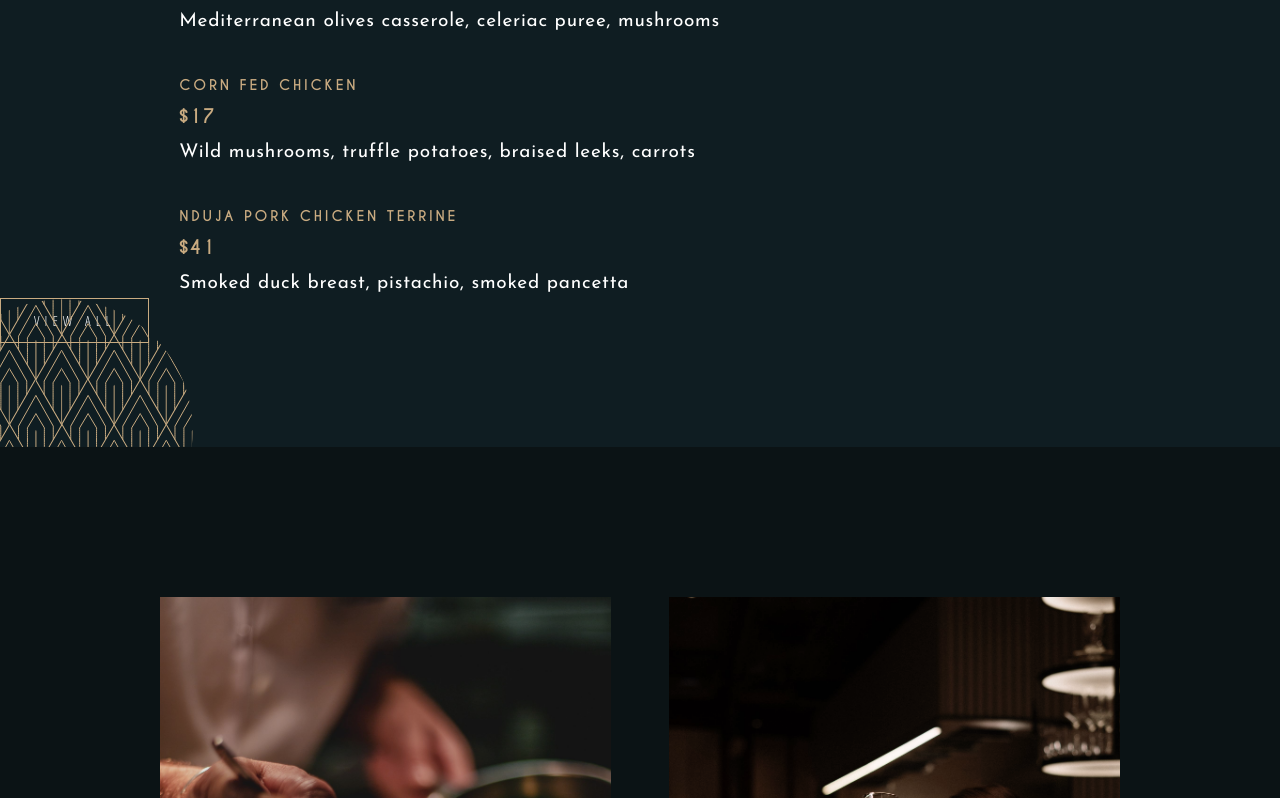
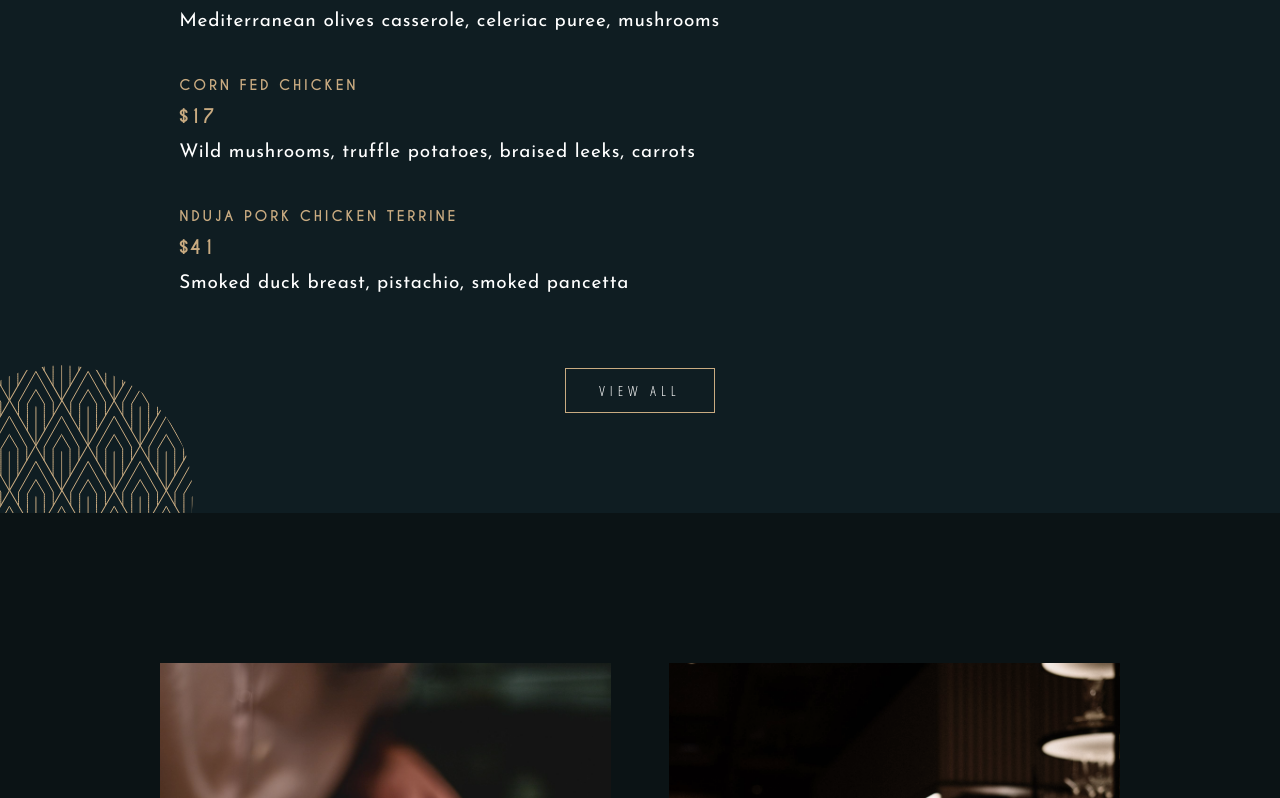
Before and after one commit to AnushaPrakash-design/Fine_Dine, a website: page index.html in a window 1280 px wide. Shown: the part 4797-5595 px from the top of the page. Drawn offline with Linux system fonts and the light colour scheme; a web font is replaced by a local one.

Commit message:
fixed 'from our menu'

```diff
--- a/index.html
+++ b/index.html
@@ -295,7 +295,10 @@
 					</div>
 				</div>
 			</div>
-			<button type="submit" class="btn">VIEW ALL</button>
+			<div class="btn_wrap">
+				<button type="submit" class="btn">VIEW ALL</button>
+			</div>
+
 			<div class="circle_pattern">
 				<img src="./images/patterns/Parttern-Circle.svg" alt="" />
 			</div>
--- a/scss/from_our_menu.scss
+++ b/scss/from_our_menu.scss
@@ -4,7 +4,7 @@
 	// z-index: -1;
 	width: 100%;
 	overflow: hidden;
-	// padding-bottom: 150px;
+	padding-bottom: 150px;
 	.title_wrapper {
 		h5 {
 			padding-top: 16vh;
@@ -19,7 +19,8 @@
 			color: #c9ab81;
 		}
 	}
-
+	.card_wrapper {
+		margin-bottom: 70px;
 		.card {
 			h5,
 			h4 {
@@ -47,9 +48,14 @@
 				margin: 0px 14vw;
 			}
 		}
-	.butt {
-		margin-top: 65px;
-		// padding-bottom: 150px;
+	}
+	.btn_wrap {
+		display: flex;
+		align-items: center;
+		justify-content: center;
+		.btn {
+			margin: 0 auto;
+		}
 	}
 	.circle_pattern {
 		img {
@@ -57,7 +63,7 @@
 		}
 	}
 	@media only screen and (min-width: 768px) {
-		padding-bottom: 104px;
+		padding-bottom: 100px;
 		.title_wrapper {
 			h3 {
 				width: max-content;
@@ -69,8 +75,9 @@
 				margin: initial;
 			}
 		}
-		.butt {
-			margin-top: 65px;
+		.btn {
+			// margin-top: 65px;
+			margin: 0 auto;
 			// padding-bottom: 110px;
 		}
 		.circle_pattern {
@@ -135,9 +142,14 @@
 		}
 	}
 	@media only screen and (min-width: 1920px) {
+		.card_wrapper {
+			margin-bottom: 100px;
+		}
 		.circle_pattern {
 			width: 325px;
 			height: 325px;
+			left: -73px;
+			bottom: -118px;
 		}
 	}
 }
--- a/scss/our_menu.scss
+++ b/scss/our_menu.scss
@@ -1,7 +1,7 @@
 .our_menu {
 	background: #0f1d22;
 	width: 100%;
-	padding-bottom: 2px;
+	padding-bottom: 80px;
 	.image_wrapper {
 		overflow: hidden;
 		.top,
```
Also changed, not shown: css/from_our_menu.css, css/our_menu.css, css/styles.css. Lines whose indentation alone changed are shown as unchanged.
